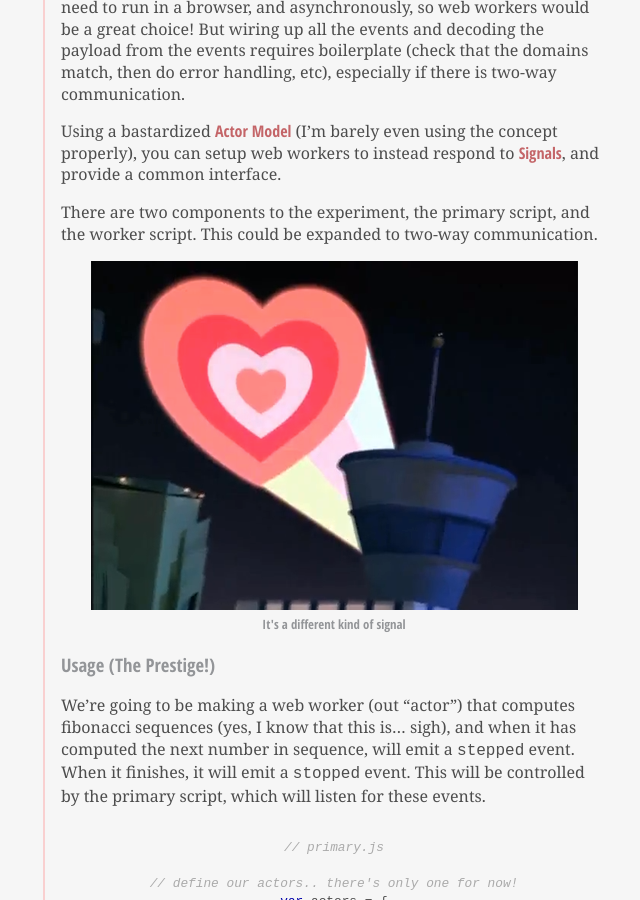
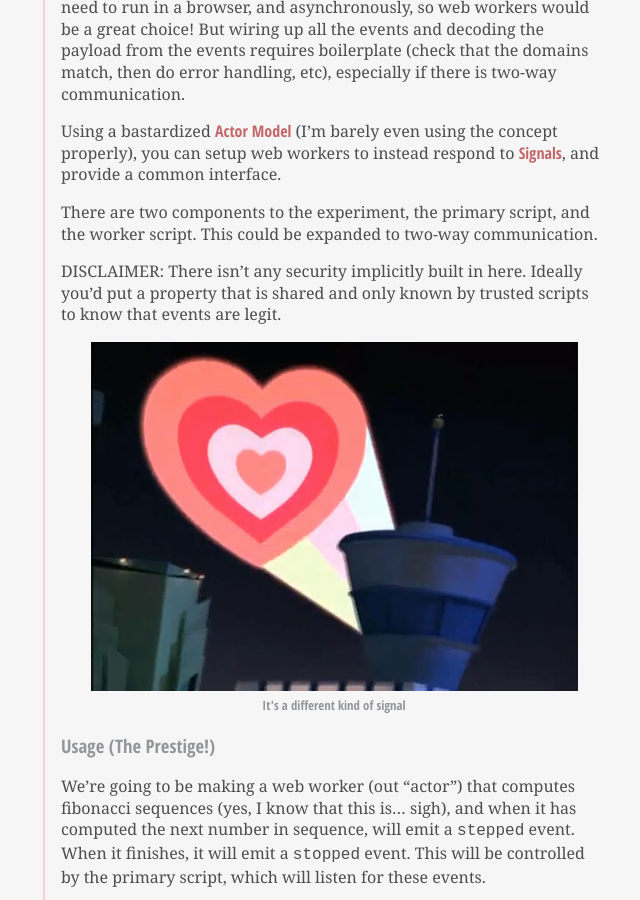
Before and after one commit to kirbysayshi/kirbysayshi.github.com, a Jekyll site: the page built from _posts/2012-06-28-signals-actors-web-workers.md, in a window 1280 px wide and 900 px high, scrolled down 686 px. Shown: the whole window, without its empty margins (307-947 px from the left). Built offline with Jekyll 4.4.1, drawn with Linux system fonts in a browser that asks for light colours; nearby versions of some CDN libraries.

Commit message:
disclaimer about web worker security

```diff
--- a/_posts/2012-06-28-signals-actors-web-workers.md
+++ b/_posts/2012-06-28-signals-actors-web-workers.md
@@ -22,6 +22,8 @@ The scenario is that you have many different tasks, each with their own events a
 Using a bastardized [Actor Model][] (I'm barely even using the concept properly), you can setup web workers to instead respond to [Signals][], and provide a common interface.
 
 There are two components to the experiment, the primary script, and the worker script. This could be expanded to two-way communication.
+
+DISCLAIMER: There isn't any security implicitly built in here. Ideally you'd put a property that is shared and only known by trusted scripts to know that events are legit.
 
 <figure>
 	<img src="/images/sky-signal.png" alt="It's a different kind of signal" />
```
